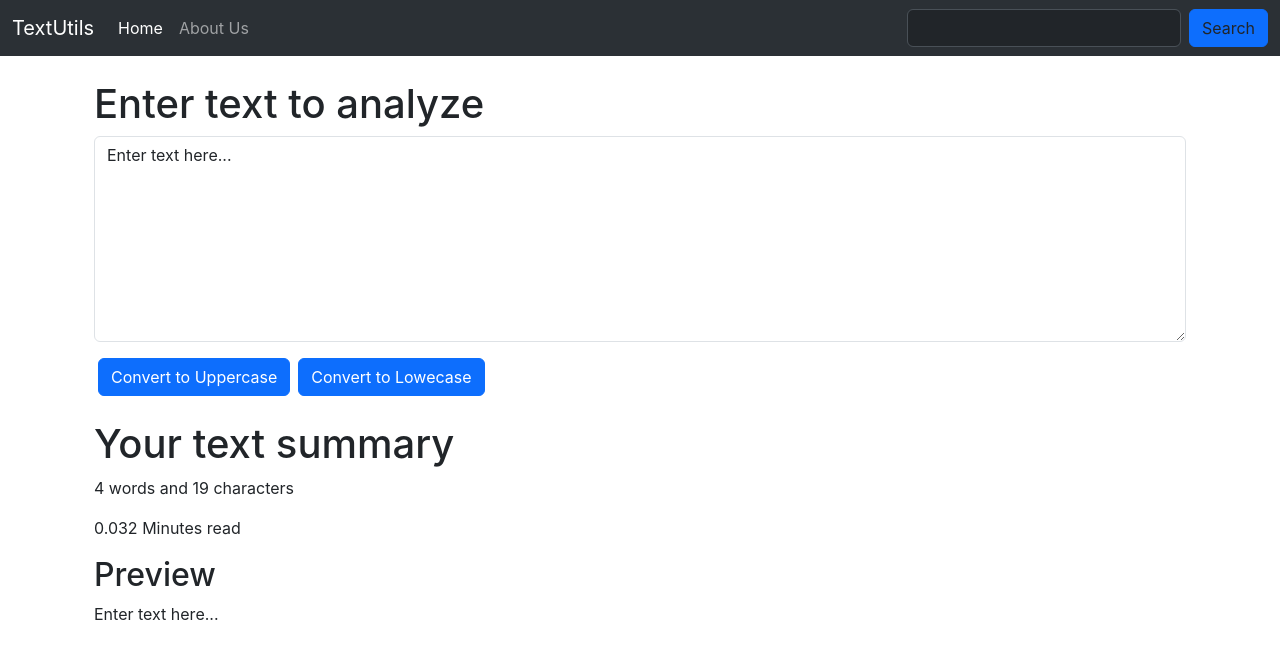
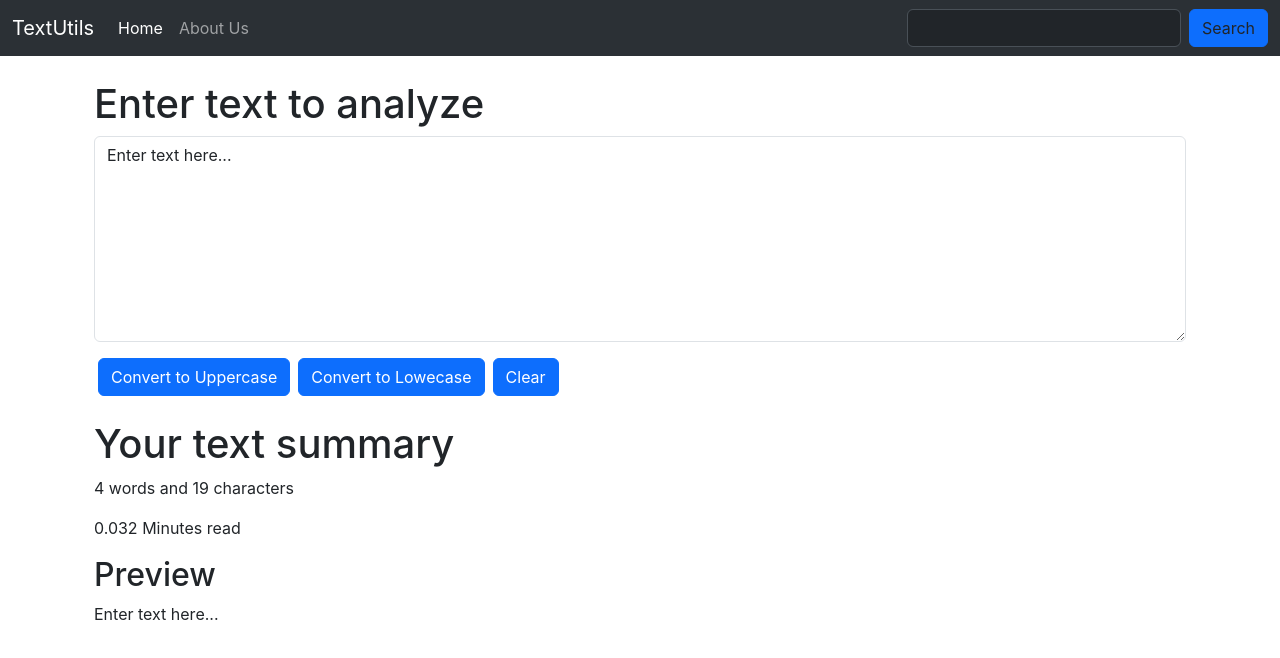
Before and after one commit to abhidjango-py/reactnew, a React (Create React App) app: page / in a window 1280 px wide. Shown: the top 658 px of the page. Built offline with nearby package versions, Linux system fonts and the light colour scheme.

Commit message:
clear added

```diff
--- a/src/components/TextForm.js
+++ b/src/components/TextForm.js
@@ -7,13 +7,18 @@ export default function TextForm(props) {
     setText(newText);
   };
   const handleLoClick = () => {
-    console.log("Uppercase was clicked" + text);
+    console.log("Lowercase was clicked" + text);
     let newText = text.toLowerCase();
     setText(newText);
   };
   const handleOnChange = (event) => {
     console.log("onchange");
     setText(event.target.value); //sets value or key you press
+  };
+  const handleClClick = (event) => {
+    console.log("Clear was clicked" + text);
+    let newText = "";
+    setText(newText);
   };
   const [text, setText] = useState("Enter text here... ");
   return (
@@ -35,6 +40,9 @@ export default function TextForm(props) {
         <button className="btn btn-primary mx-1" onClick={handleLoClick}>
           Convert to Lowecase
         </button>
+        <button className="btn btn-primary mx-1" onClick={handleClClick}>
+          Clear
+        </button>
       </div>
       <div className="container my-3">
         <h1>Your text summary</h1>
```
